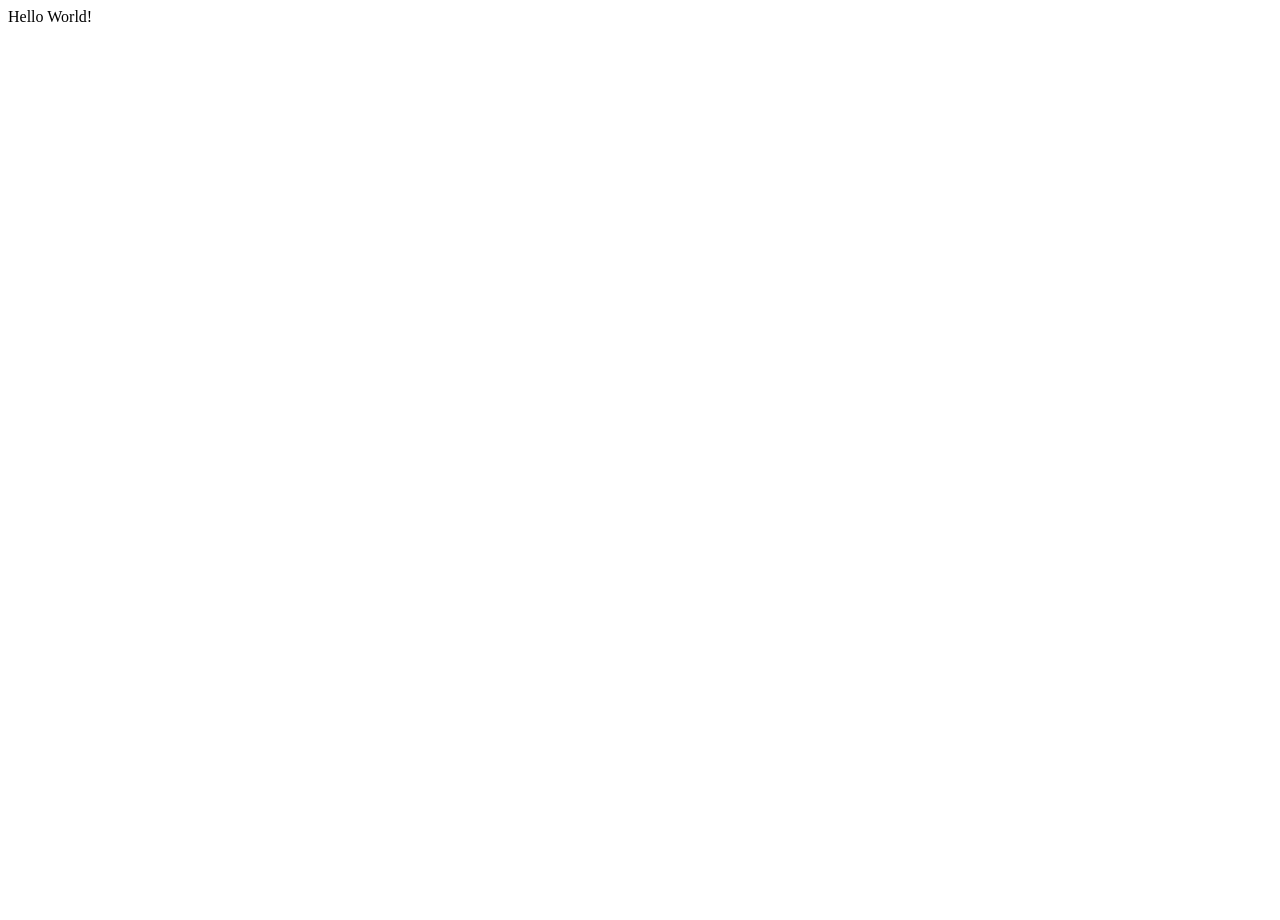
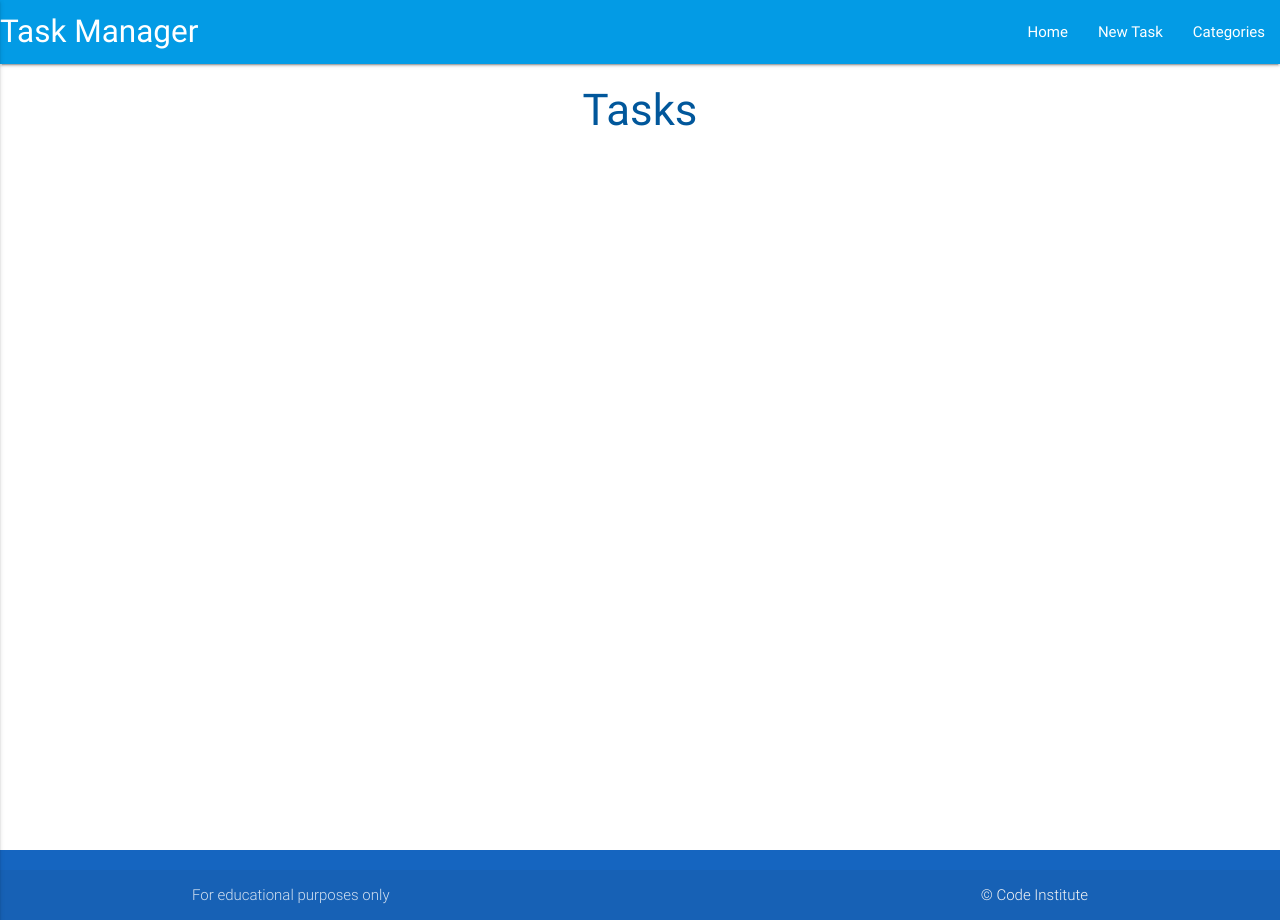
Before and after one commit to Jddelara01/task-manager-flask-sqlalchemy, a Flask app: page / in a window 1280 px wide. Before the commit the page is almost empty. Run offline with Flask 2, Linux system fonts and the light colour scheme; some libraries are stand-ins or nearby versions.

Commit message:
Add css,js and html files/folders

```diff
--- a/taskmanager/routes.py
+++ b/taskmanager/routes.py
@@ -5,4 +5,4 @@ from taskmanager.models import Category, Task
 
 @app.route("/")
 def home():
-    return render_template("base.html")
+    return render_template("task.html")
--- /dev/null
+++ b/taskmanager/static/css/style.css
@@ -0,0 +1,9 @@
+body {
+    display: flex;
+    min-height: 100vh;
+    flex-direction: column;
+  }
+
+  main {
+    flex: 1 0 auto;
+  }
--- /dev/null
+++ b/taskmanager/static/js/script.js
@@ -0,0 +1,3 @@
+$( document ).ready(function(){
+    $(".button-collapse").sideNav();
+})
--- a/taskmanager/templates/base.html
+++ b/taskmanager/templates/base.html
@@ -1,15 +1,61 @@
 <!DOCTYPE html>
 <html lang="en">
+
 <head>
     <meta charset="UTF-8">
     <meta http-equiv="X-UA-Compatible" content="IE=edge">
     <meta name="viewport" content="width=device-width, initial-scale=1.0">
+    <link rel="stylesheet" href="https://cdnjs.cloudflare.com/ajax/libs/font-awesome/6.3.0/css/all.min.css"
+        integrity="sha512-SzlrxWUlpfuzQ+pcUCosxcglQRNAq/DZjVsC0lE40xsADsfeQoEypE+enwcOiGjk/bSuGGKHEyjSoQ1zVisanQ=="
+        crossorigin="anonymous" referrerpolicy="no-referrer">
+    <link rel="stylesheet" href="https://cdnjs.cloudflare.com/ajax/libs/materialize/0.100.2/css/materialize.min.css">
+    <link rel="stylesheet" href="{{ url_for('static', filename='css/style.css') }}" type="text/css">
+
     <title>Task Manager</title>
 </head>
 
 <body>
 
-    Hello World!
+    <header>
+        <!-- top navbar -->
+        <nav class="light-blue darken-1">
+            <div class="nav-wrapper">
+                <a href="#!" class="brand-logo">Task Manager</a>
+                <a href="#" data-activates="mobile-demo" class="button-collapse"><i class="fas fa-bars"></i></a>
+                    <ul class="right hide-on-med-and-down">
+                        <li><a href="{{ url_for('home') }}">Home</a></li>
+                        <li><a href="">New Task</a></li>
+                        <li><a href="">Categories</a></li>
+                    </ul>
+
+                    <!-- mobile navbar -->
+                    <ul class="side-nav" id="mobile-demo">
+                        <li><a href="{{ url_for('home') }}">Home</a></li>
+                        <li><a href="">New Task</a></li>
+                        <li><a href="">Categories</a></li>
+                    </ul>
+            </div>
+        </nav>
+    </header>
+
+    <main class="container">
+        {% block content %}
+        {% endblock %}
+    </main>
+
+    <footer class="page-footer blue darken-3">
+        <div class="footer-copyright">
+            <div class="container">
+                For educational purposes only
+                <a class="grey-text text-lighten-4 right" href="https://codeinstitute.net" target="_blank">&copy; Code
+                    Institute</a>
+            </div>
+        </div>
+    </footer>
+
+    <script type="text/javascript" src="https://code.jquery.com/jquery-3.2.1.min.js"></script>
+    <script src="https://cdnjs.cloudflare.com/ajax/libs/materialize/0.100.2/js/materialize.min.js"></script>
+    <script src="{{ url_for('static', filename='js/script.js') }}"></script>
 
 </body>
 
--- /dev/null
+++ b/taskmanager/templates/task.html
@@ -0,0 +1,6 @@
+{% extends "base.html" %}
+{% block content %}
+
+<h3 class="light-blue-text text-darken-4 center-align">Tasks</h3>
+
+{% endblock %}
```
